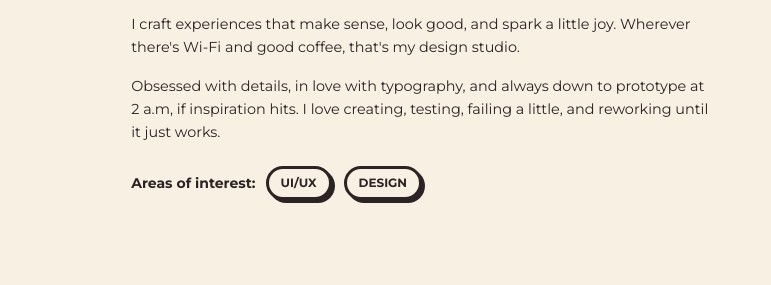
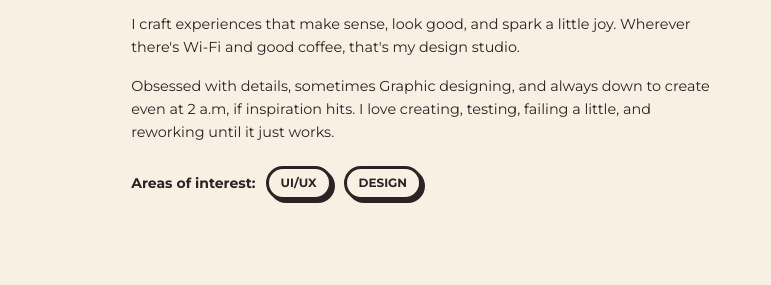
Before and after one commit to jasminetma/portfolio-2025, a plain HTML site: page index.html in a window 1280 px wide. Shown: the part 1216-1501 px from the top of the page, 0-771 px from the left. Drawn offline with Linux system fonts and the light colour scheme.

Commit message:
bio change.

```diff
--- a/index.html
+++ b/index.html
@@ -109,8 +109,8 @@
                         good coffee, that's my design studio.
                     </p>
                     <p class="hello-description">
-                        Obsessed with details, in love with typography, and
-                         always down to prototype at 2 a.m, if inspiration hits.
+                        Obsessed with details, sometimes Graphic designing, and
+                         always down to create even at 2 a.m, if inspiration hits.
                         I love creating, testing, failing a little, and reworking until it just works.
                     </p>
                     <div class="interests">
```
